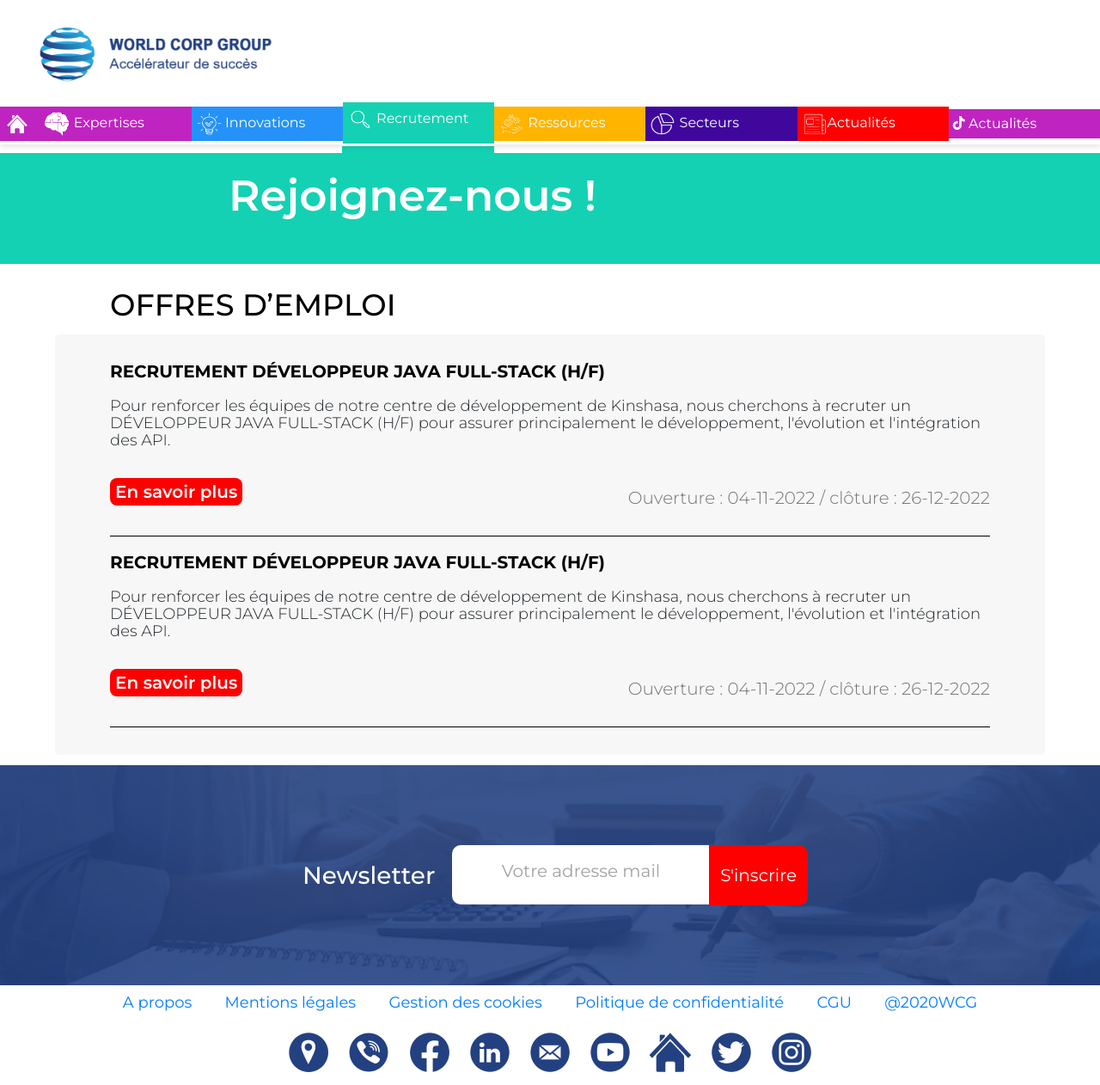
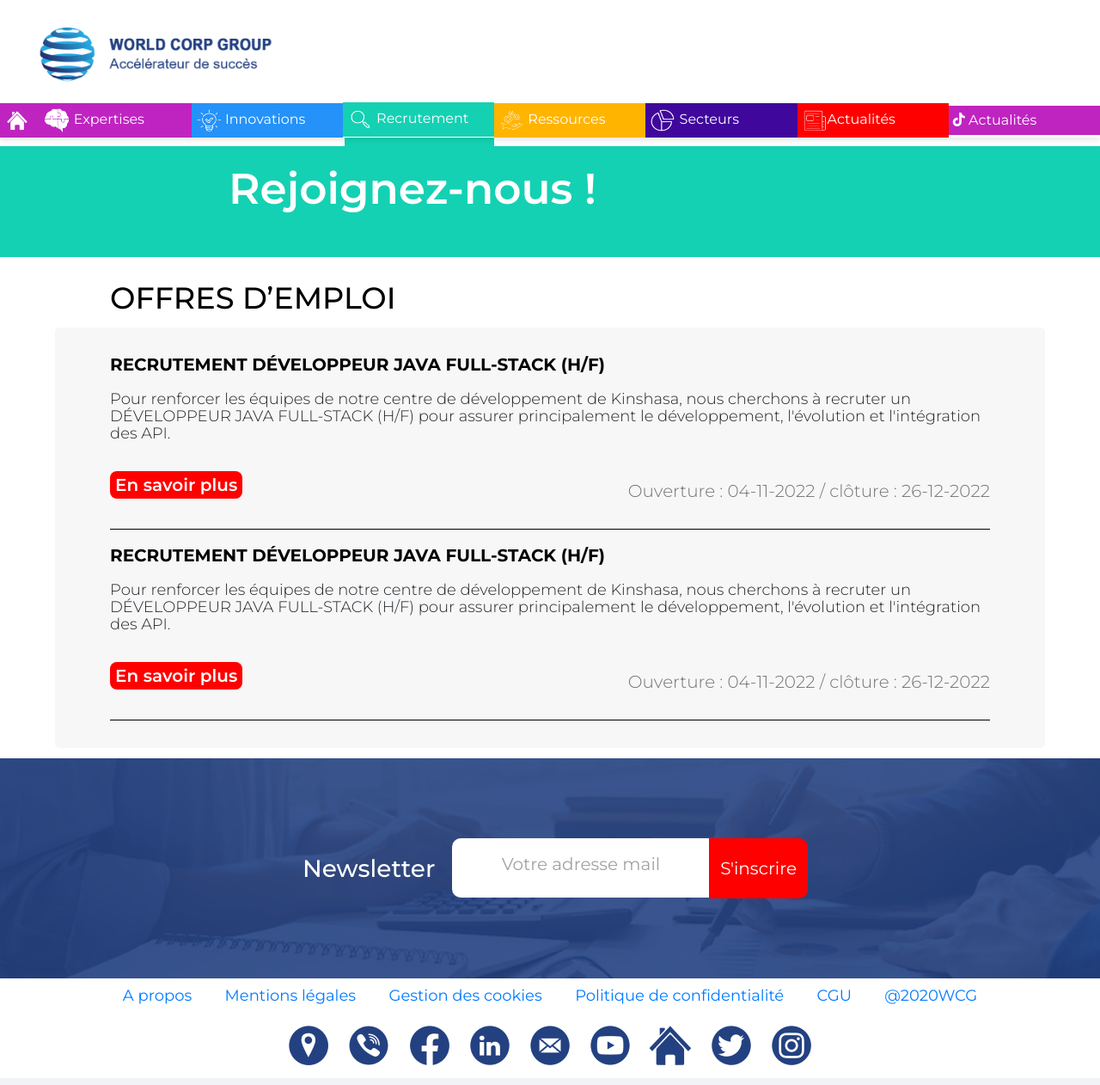
Before and after one commit to jacobitkashala/site_web_wcg, a PHP site: page /pages/recrutement.html in a window 1280 px wide. Shown: the whole page at 86% size. Run offline with PHP 8.4, Linux system fonts and the light colour scheme; some libraries are stand-ins or nearby versions.

Commit message:
refactor:recrutement

```diff
--- a/pages/recrutement.html
+++ b/pages/recrutement.html
@@ -40,10 +38,10 @@
 	<link rel="stylesheet" href="https://maxcdn.bootstrapcdn.com/bootstrap/4.0.0/css/bootstrap.min.css">
 	<!-- <link rel="stylesheet" href="https://cdnjs.cloudflare.com/ajax/libs/Swiper/8.4.6/swiper-bundle.css"> -->
 
-	<link rel='stylesheet' type='text/css' media='screen' href='/styles/header.css'>
-	<link rel='stylesheet' type='text/css' media='screen' href='/styles/recrutement.css'>
-	<link rel='stylesheet' type='text/css' media='screen' href='/styles/footer.css'>
-	<link rel="shortcut icon" href="favori.ico">
+	<link rel='stylesheet' type='text/css' media='screen' href='../styles/header.css'>
+	<link rel='stylesheet' type='text/css' media='screen' href='../styles/recrutement.css'>
+	<link rel='stylesheet' type='text/css' media='screen' href='../styles/footer.css'>
+	<link rel="shortcut icon" href="../favori.ico">
 
 
 </head>
--- a/styles/header.css
+++ b/styles/header.css
@@ -67,12 +67,12 @@ html{
 	padding-top: 2rem;
 	box-shadow: var(--box-shodow);
 }
-.active-nav-main{
+/* .active-nav-main{
 	height:49px;
 	border-bottom: 1px solid #FFFFFF;
-}
+} */
 .active-navigation__main{
-	height:49px;
+	/* height:40px; */
 	border-bottom: 1px solid #FFFFFF;
 }
 
--- a/styles/recrutement.css
+++ b/styles/recrutement.css
@@ -1,8 +1,7 @@
 .header_color_active{
-	margin-left:31.1%;
-	width: 13.8%;
+	margin-left:31.3%;
+	width: 13.6%;
 	height:100%;
-	border-top: 2px solid #FFFFFF;
 	background: #14D1B3;
 }
 .header-box{
```
Also changed, not shown: other parts of pages/recrutement.html (+21 -21 lines).
